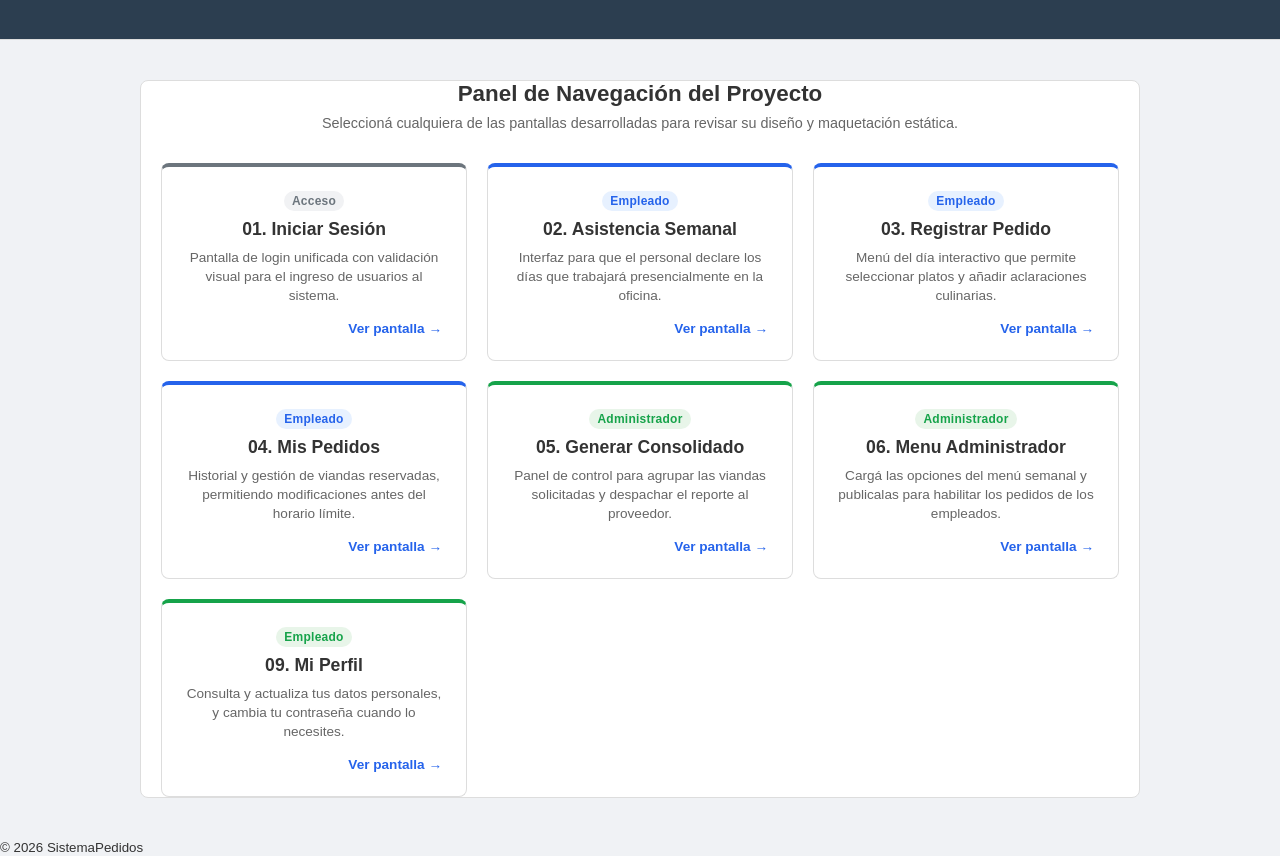
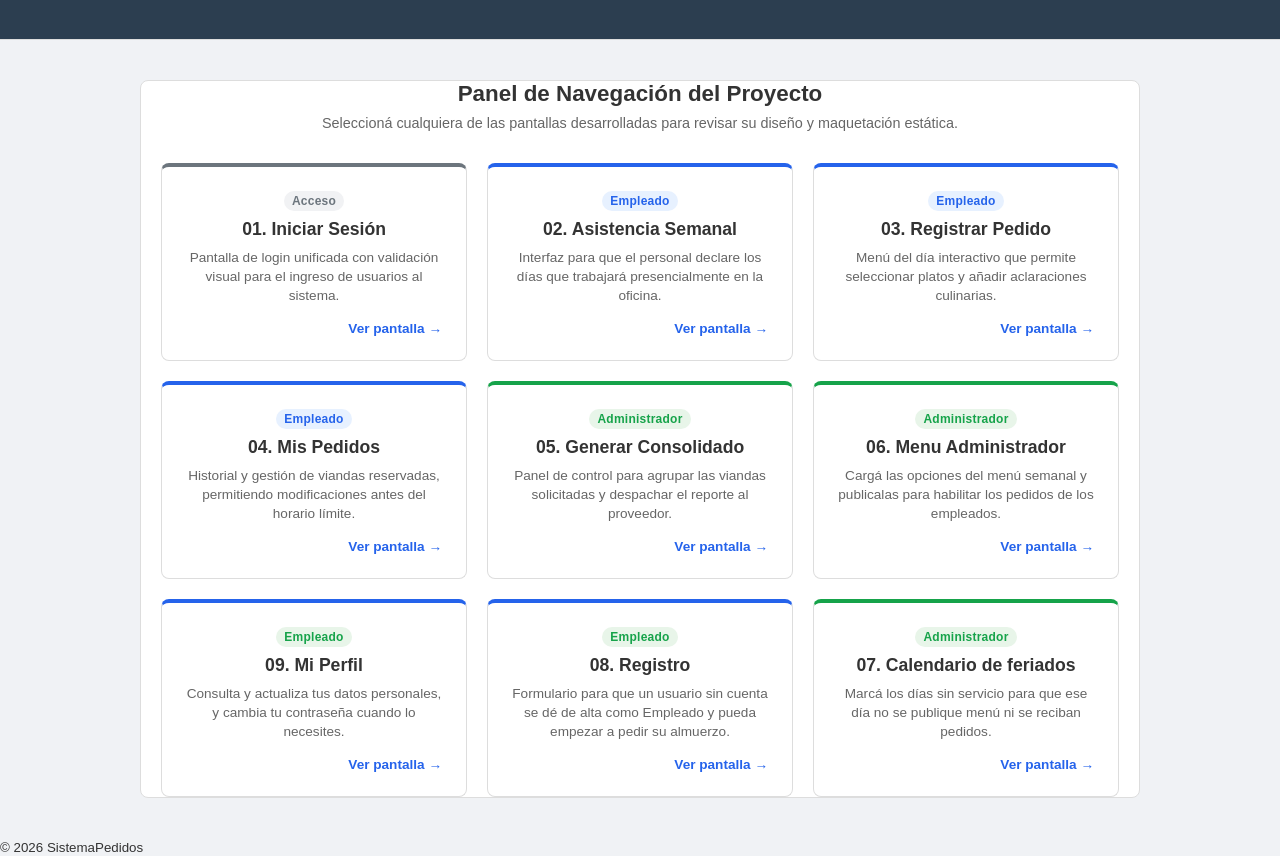
Before and after one commit to Luca0305/PP1-2026-GRUPO5, a plain HTML site: page frontend/index.html in a window 1280 px wide. Shown: the part 121-977 px from the top of the page. Drawn offline with Linux system fonts and the light colour scheme.

Commit message:
pantallasResCompletadas

```diff
--- a/frontend/index.html
+++ b/frontend/index.html
@@ -74,11 +74,29 @@
                  <div class="btn-go">Ver pantalla →</div>
             </a>
 
-            <a href="mi-perfil.html" class="card-link card-adm">
+            <a href="mi-perfil.html" class="card-link card-emp">
                 <div>
                     <span class="badge badge-adm">Empleado</span>
                     <h3>09. Mi Perfil</h3>
                     <p>Consulta y actualiza tus datos personales, y cambia tu contraseña cuando lo necesites.</p>
+                 </div>
+                 <div class="btn-go">Ver pantalla →</div>
+            </a>
+
+            <a href="registro.html" class="card-link card-emp">
+                <div>
+                    <span class="badge badge-adm">Empleado</span>
+                    <h3>08. Registro</h3>
+                    <p>Formulario para que un usuario sin cuenta se dé de alta como Empleado y pueda empezar a pedir su almuerzo.</p>
+                 </div>
+                 <div class="btn-go">Ver pantalla →</div>
+            </a>
+
+            <a href="calendario-feriados.html" class="card-link card-adm">
+                <div>
+                    <span class="badge badge-adm">Administrador</span>
+                    <h3>07. Calendario de feriados</h3>
+                    <p>Marcá los días sin servicio para que ese día no se publique menú ni se reciban pedidos.</p>
                  </div>
                  <div class="btn-go">Ver pantalla →</div>
             </a>
```
Also changed, not shown: frontend/registro.html (renamed from registro.html).
